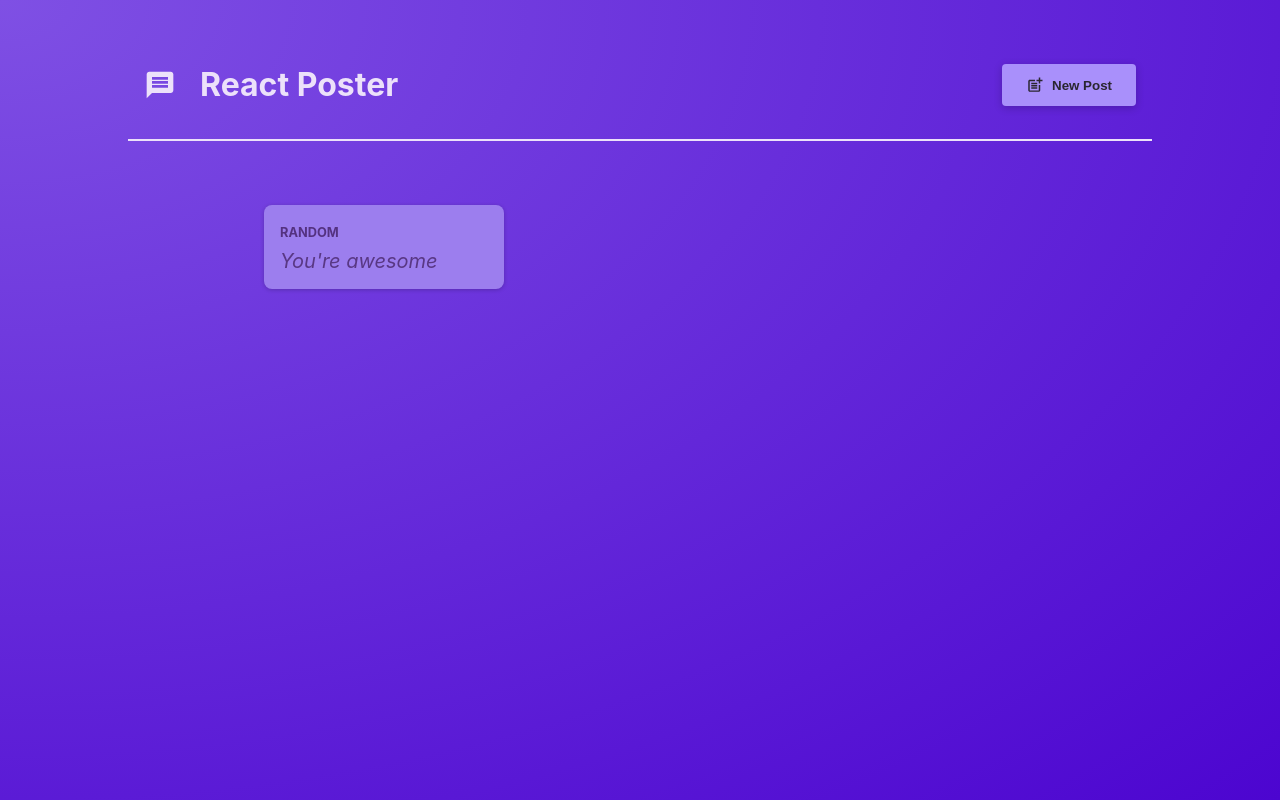
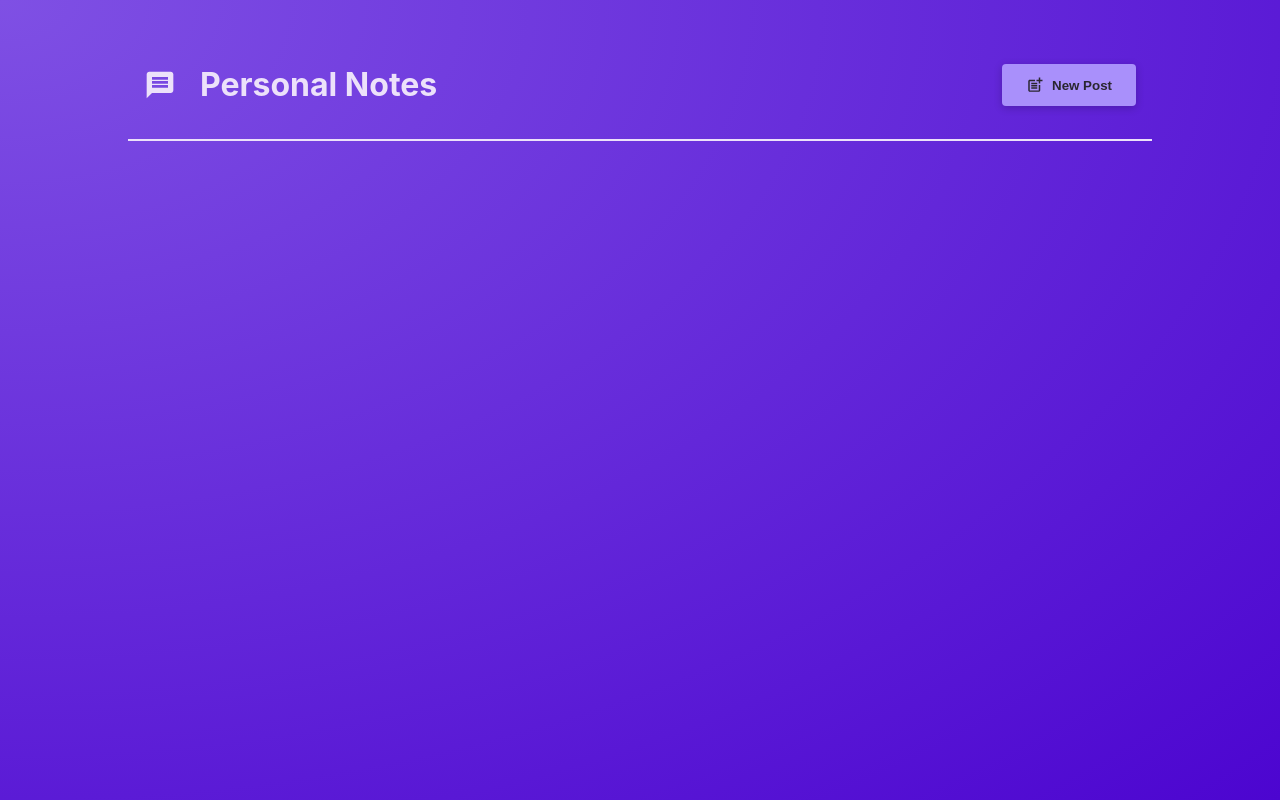
Before and after one commit to Quincy-Fer/react-summary-project, a React (Vite) app: page / in a window 1280 px wide. Built offline with nearby package versions, Linux system fonts and the light colour scheme.

Commit message:
Render list of post

```diff
--- a/src/components/MainHeader.jsx
+++ b/src/components/MainHeader.jsx
@@ -7,7 +7,7 @@ function MainHeader({ onCreatePost }) {
     <header className={classes.header}>
       <h1 className={classes.logo}>
         <MdMessage />
-        React Poster
+        Personal Notes
       </h1>
       <p>
         <button className={classes.button} onClick={onCreatePost}>
--- a/src/components/PostList.jsx
+++ b/src/components/PostList.jsx
@@ -10,7 +10,7 @@ export default function PostList({ isPosting, onStopPosting }) {
   const [posts, setPosts] = useState([]);
 
   function addPostHandler(postData) {
-    setPosts((existingPosts) => [postData, ...existingPosts]);
+    setPosts((existingPosts) => [...existingPosts, postData]);
   }
 
   return (
@@ -22,7 +22,9 @@ export default function PostList({ isPosting, onStopPosting }) {
       )}
 
       <ul className={classes.posts}>
-        <Post author="Random" body="You're awesome" />
+        {posts.map((post,index) => (
+          <Post key={index} author={post.author} body={post.body}/>
+        ))}
       </ul>
     </>
   );
```
